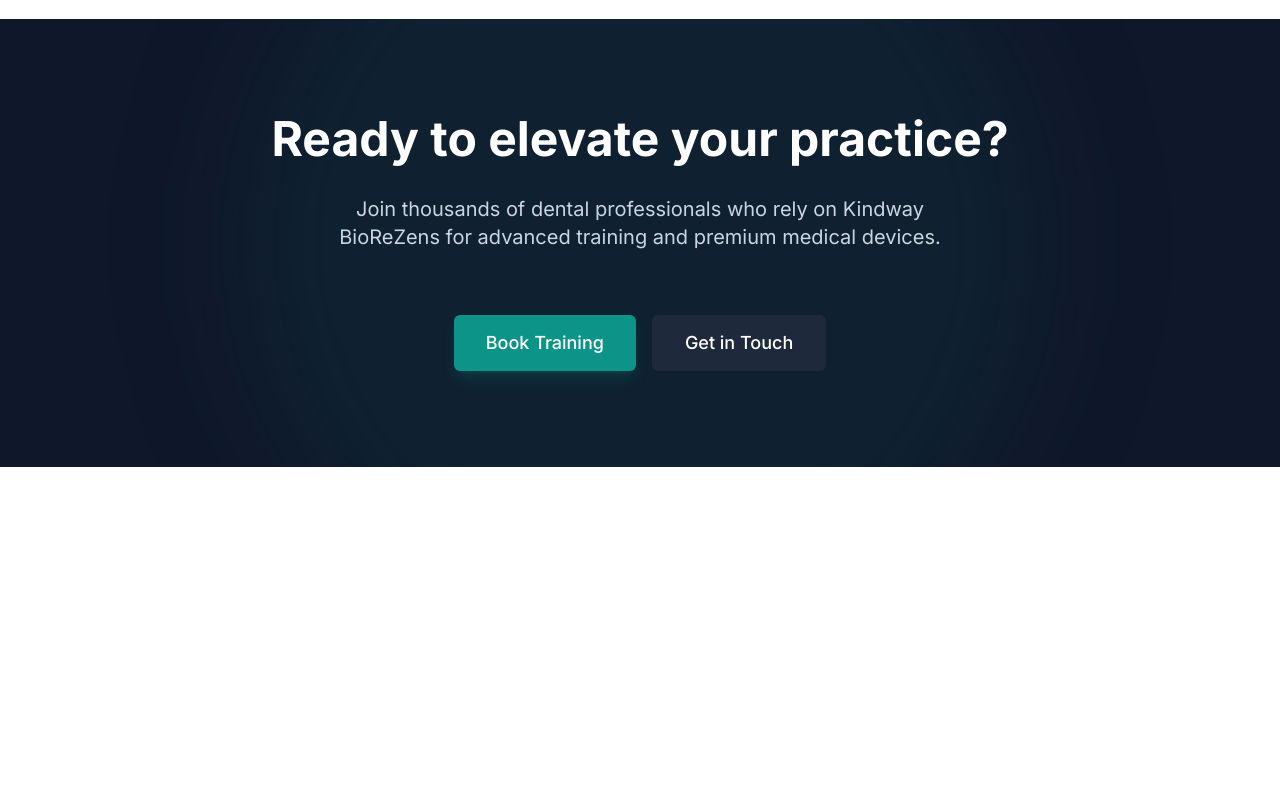
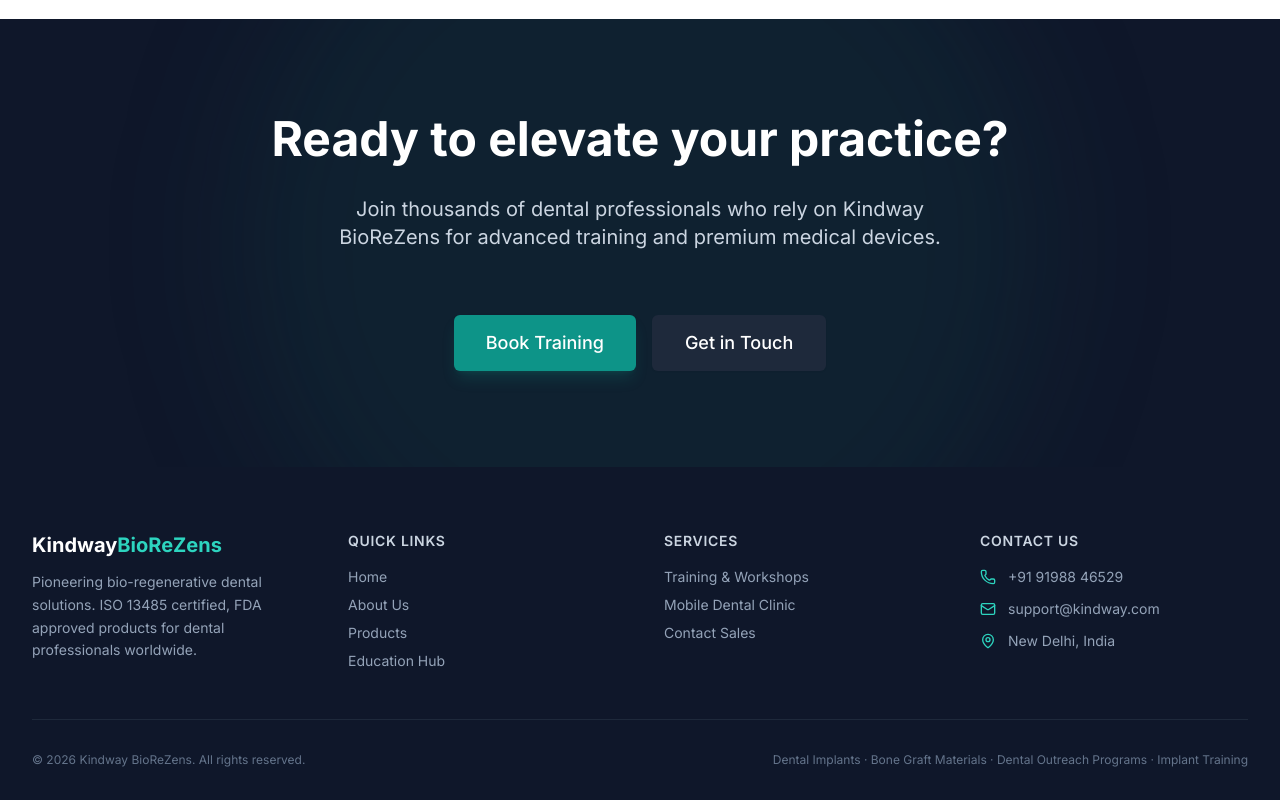
Before and after one commit to Chingkhei-lab/Tie-breaker, a Next.js app: page / in a window 1280 px wide. Shown: the part 3262-4062 px from the top of the page. Before the commit the page ends 3729 px from the top, so only its background shows below. Built offline with nearby package versions, Linux system fonts and the light colour scheme.

Commit message:
Add site-wide Footer with contact info, improve SEO metadata with dental keywords

```diff
--- a/src/app/layout.tsx
+++ b/src/app/layout.tsx
@@ -3,13 +3,15 @@
 import "./globals.css";
 import { cn } from "@/lib/utils";
 import Navbar from "@/components/Navbar";
+import Footer from "@/components/Footer";
 import FloatingWhatsApp from "@/components/FloatingWhatsApp";
 
 const inter = Inter({ subsets: ["latin"] });
 
 export const metadata: Metadata = {
-  title: "Tie-Breaker Challenge - Kindway BioReZens",
-  description: "HaXplore'26 Tie-Breaker Submission",
+  title: "Kindway BioReZens — Dental Implants, Bone Grafts & Training",
+  description: "Premium dental implants, synthetic bone graft materials, surgical training workshops, and mobile dental outreach programs. ISO 13485 certified. Trusted by 1500+ clinicians across India.",
+  keywords: "dental implants training, bone graft materials, dental outreach programs, implant surgery planning, dental workshops India",
 };
 
 export default function RootLayout({
@@ -21,7 +23,8 @@
     <html lang="en">
       <body className={cn(inter.className, "min-h-screen bg-background font-sans antialiased")}>
         <Navbar />
-        {children}
+        <main>{children}</main>
+        <Footer />
         <FloatingWhatsApp />
       </body>
     </html>
--- /dev/null
+++ b/src/components/Footer.tsx
@@ -0,0 +1,84 @@
+import Link from "next/link";
+import { Mail, Phone, MapPin } from "lucide-react";
+
+export default function Footer() {
+    return (
+        <footer className="bg-slate-900 text-white pt-16 pb-8 w-full">
+            <div className="container mx-auto px-4 md:px-8">
+                <div className="grid grid-cols-1 md:grid-cols-4 gap-12 mb-12">
+                    {/* Brand */}
+                    <div className="md:col-span-1">
+                        <h3 className="text-xl font-bold mb-3">
+                            Kindway<span className="text-teal-400">BioReZens</span>
+                        </h3>
+                        <p className="text-slate-400 text-sm leading-relaxed">
+                            Pioneering bio-regenerative dental solutions. ISO 13485 certified, FDA approved products for dental professionals worldwide.
+                        </p>
+                    </div>
+
+                    {/* Quick Links */}
+                    <div>
+                        <h4 className="font-semibold text-sm uppercase tracking-wider text-slate-300 mb-4">Quick Links</h4>
+                        <ul className="space-y-2 text-sm">
+                            {[
+                                { name: "Home", href: "/" },
+                                { name: "About Us", href: "/about" },
+                                { name: "Products", href: "/products" },
+                                { name: "Education Hub", href: "/education" },
+                            ].map((link) => (
+                                <li key={link.name}>
+                                    <Link href={link.href} className="text-slate-400 hover:text-teal-400 transition-colors">
+                                        {link.name}
+                                    </Link>
+                                </li>
+                            ))}
+                        </ul>
+                    </div>
+
+                    {/* Services */}
+                    <div>
+                        <h4 className="font-semibold text-sm uppercase tracking-wider text-slate-300 mb-4">Services</h4>
+                        <ul className="space-y-2 text-sm">
+                            {[
+                                { name: "Training & Workshops", href: "/training" },
+                                { name: "Mobile Dental Clinic", href: "/services" },
+                                { name: "Contact Sales", href: "/contact" },
+                            ].map((link) => (
+                                <li key={link.name}>
+                                    <Link href={link.href} className="text-slate-400 hover:text-teal-400 transition-colors">
+                                        {link.name}
+                                    </Link>
+                                </li>
+                            ))}
+                        </ul>
+                    </div>
+
+                    {/* Contact Info */}
+                    <div>
+                        <h4 className="font-semibold text-sm uppercase tracking-wider text-slate-300 mb-4">Contact Us</h4>
+                        <ul className="space-y-3 text-sm">
+                            <li className="flex items-center gap-3 text-slate-400">
+                                <Phone size={16} className="text-teal-400 shrink-0" />
+                                <a href="tel:+919198846529" className="hover:text-teal-400 transition-colors">+91 91988 46529</a>
+                            </li>
+                            <li className="flex items-center gap-3 text-slate-400">
+                                <Mail size={16} className="text-teal-400 shrink-0" />
+                                <a href="mailto:support@kindway.com" className="hover:text-teal-400 transition-colors">support@kindway.com</a>
+                            </li>
+                            <li className="flex items-start gap-3 text-slate-400">
+                                <MapPin size={16} className="text-teal-400 shrink-0 mt-0.5" />
+                                <span>New Delhi, India</span>
+                            </li>
+                        </ul>
+                    </div>
+                </div>
+
+                {/* Bottom Bar */}
+                <div className="border-t border-slate-800 pt-8 flex flex-col md:flex-row justify-between items-center gap-4 text-xs text-slate-500">
+                    <p>&copy; {new Date().getFullYear()} Kindway BioReZens. All rights reserved.</p>
+                    <p>Dental Implants &middot; Bone Graft Materials &middot; Dental Outreach Programs &middot; Implant Training</p>
+                </div>
+            </div>
+        </footer>
+    );
+}
```
